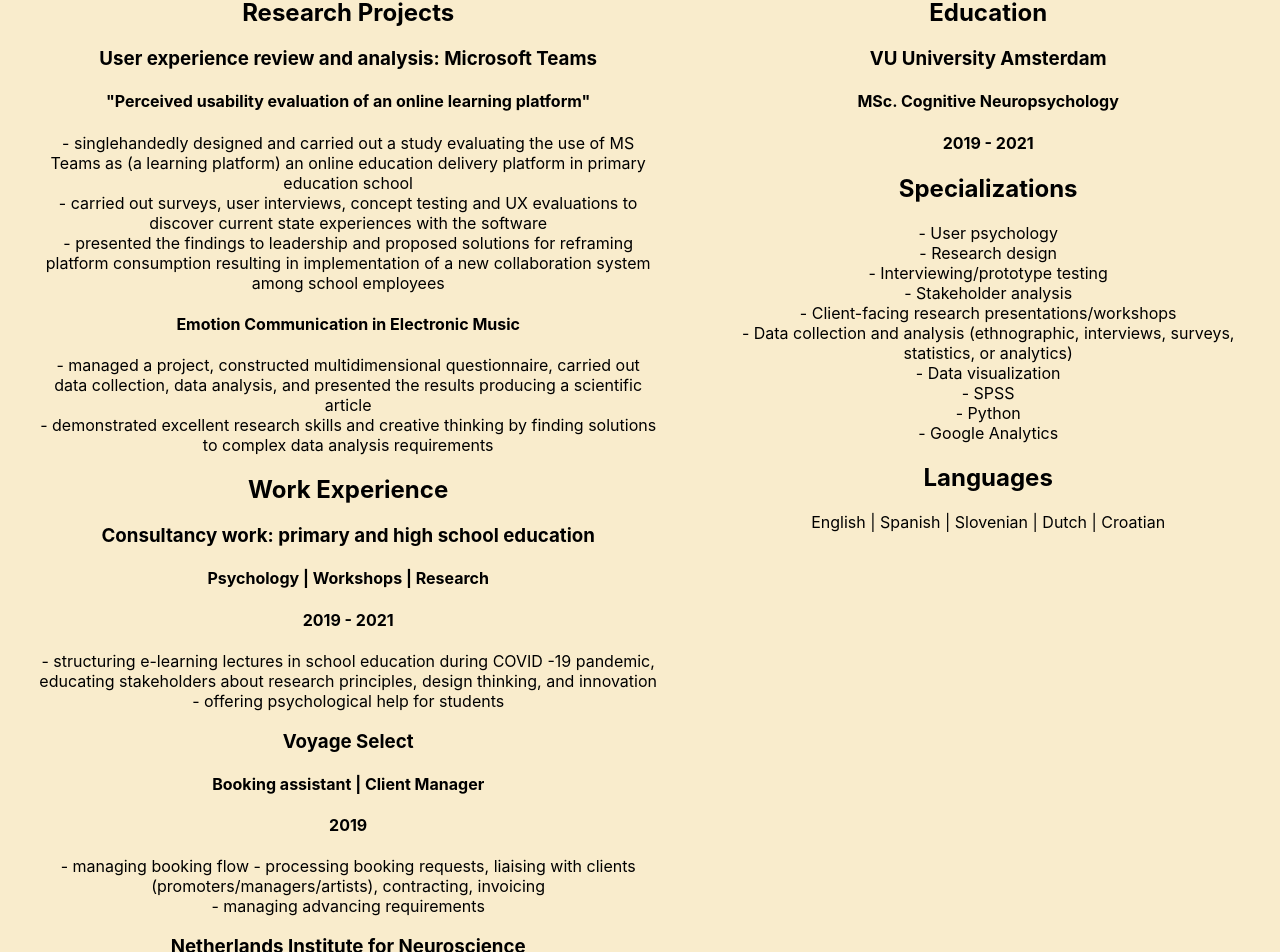
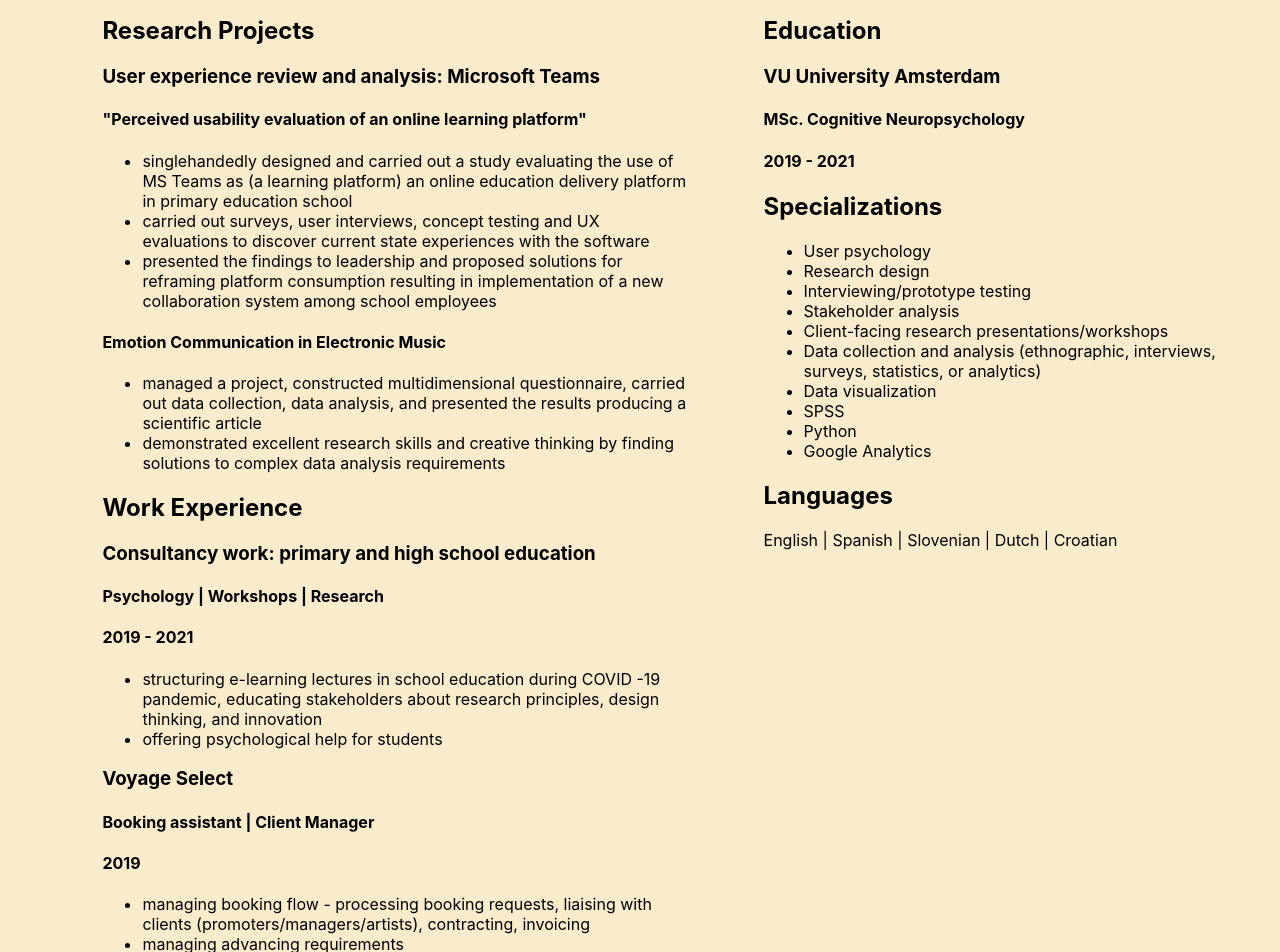
Before and after one commit to simonesquad/lucy-fi, a React (Create React App) app in the folder main/: page /cv in a window 1280 px wide. Shown: the part 455-1407 px from the top of the page. Built offline with nearby package versions, Linux system fonts and the light colour scheme.

Commit message:
cv format updated

```diff
--- a/main/src/components/CV.js
+++ b/main/src/components/CV.js
@@ -17,7 +17,7 @@ function CV() {
             />
             <div className="goals">
                     <h2>Professional Goals</h2>
-                    <h3>Dynamic Neuropsychology graduate, with excellent cultural sensitivity and communication skills. Confidently seeking further skill development in User Experience Research. Adept at working both as a cross-functional team member and individual contributor.</h3>
+                    <h4>Dynamic Neuropsychology graduate, with excellent cultural sensitivity and communication skills. Confidently seeking further skill development in User Experience Research. Adept at working both as a cross-functional team member and individual contributor.</h4>
                 </div>
             <div className="all-text">
             <div className="all-text-left">
@@ -25,38 +25,39 @@ function CV() {
                     <h2>Research Projects</h2>
                     <h3>User experience review and analysis: Microsoft Teams</h3>
                     <h4>"Perceived usability evaluation of an online learning platform"</h4>
-                    <p>
-                    - singlehandedly designed and carried out a study evaluating the use of MS Teams as (a learning platform) an online education delivery platform in primary education school<br></br>
-                    - carried out surveys, user interviews, concept testing and UX evaluations to discover current state experiences with the software<br></br>
-                    - presented the findings to leadership and proposed solutions for reframing platform consumption resulting in implementation of a new collaboration system among school employees</p>
+                    <ul>
+                    <li>singlehandedly designed and carried out a study evaluating the use of MS Teams as (a learning platform) an online education delivery platform in primary education school</li>
+                    <li>carried out surveys, user interviews, concept testing and UX evaluations to discover current state experiences with the software</li>
+                    <li>presented the findings to leadership and proposed solutions for reframing platform consumption resulting in implementation of a new collaboration system among school employees</li>
+                    </ul>
                     <h4>Emotion Communication in Electronic Music</h4>
-                    <p>
-                    - managed a project, constructed multidimensional questionnaire, carried out data collection, data analysis, and presented the results producing a scientific article<br></br>
-                    - demonstrated excellent research skills and creative thinking by finding solutions to complex data analysis requirements
-                    </p>
+                    <ul>
+                    <li>managed a project, constructed multidimensional questionnaire, carried out data collection, data analysis, and presented the results producing a scientific article</li>
+                    <li>demonstrated excellent research skills and creative thinking by finding solutions to complex data analysis requirements</li>
+                    </ul>
                 </div>
                 <div className="work-experience">
                     <h2>Work Experience</h2>
                     <h3>Consultancy work: primary and high school education</h3>
                     <h4>Psychology | Workshops | Research</h4>
                     <h4>2019 - 2021</h4>
-                    <p>
-                    - structuring e-learning lectures in school education during COVID -19 pandemic, educating stakeholders about research principles, design thinking, and innovation<br></br>
-                    - offering psychological help for students
-                    </p>
+                    <ul>
+                    <li>structuring e-learning lectures in school education during COVID -19 pandemic, educating stakeholders about research principles, design thinking, and innovation</li>
+                    <li>offering psychological help for students</li>
+                    </ul>
                     <h3>Voyage Select</h3>
                     <h4>Booking assistant | Client Manager</h4>
                     <h4>2019</h4>
-                    <p>
-                    - managing booking flow - processing booking requests, liaising with clients (promoters/managers/artists), contracting, invoicing<br></br>
-                    - managing advancing requirements
-                    </p>
+                    <ul>
+                    <li>managing booking flow - processing booking requests, liaising with clients (promoters/managers/artists), contracting, invoicing</li>
+                    <li>managing advancing requirements</li>
+                    </ul>
                     <h3>Netherlands Institute for Neuroscience</h3>
                     <h4>Research</h4>
                     <h4>2018</h4>
-                    <p>
-                    - generated and worked on various research projects developed using refined research methodologies and advanced statistics (eye tracking studies, contextual inquiry, heuristic evaluation etc.)
-                    </p>
+                    <ul>
+                    <li>generated and worked on various research projects developed using refined research methodologies and advanced statistics (eye tracking studies, contextual inquiry, heuristic evaluation etc.)</li>
+                    </ul>
                 </div>
                 </div>
 
@@ -69,18 +70,18 @@ function CV() {
                     </div>
                     <div className="specializations">
                         <h2>Specializations</h2>
-                        <p>
-                        - User psychology<br></br>
-                        - Research design<br></br>
-                        - Interviewing/prototype testing<br></br>
-                        - Stakeholder analysis<br></br>
-                        - Client-facing research presentations/workshops<br></br>
-                        - Data collection and analysis (ethnographic, interviews, surveys, statistics, or analytics)<br></br>
-                        - Data visualization<br></br>
-                        - SPSS<br></br>
-                        - Python<br></br>
-                        - Google Analytics<br></br>
-                        </p>
+                        <ul>
+                        <li>User psychology</li>
+                        <li>Research design</li>
+                        <li>Interviewing/prototype testing</li>
+                        <li>Stakeholder analysis</li>
+                        <li>Client-facing research presentations/workshops</li>
+                        <li>Data collection and analysis (ethnographic, interviews, surveys, statistics, or analytics)</li>
+                        <li>Data visualization</li>
+                        <li>SPSS</li>
+                        <li>Python</li>
+                        <li>Google Analytics</li>
+                        </ul>
                     </div>
                     <div className="languages">
                         <h2>Languages</h2>
--- a/main/src/styles/CV.css
+++ b/main/src/styles/CV.css
@@ -1,14 +1,23 @@
 .cv-container{
-    height: 200vh;
+    height: 220vh;
     width: 100vw;
     background-color: #F9ECCC;
 }
+.goals{
+    width: 70vw;
+    margin-left: 15%;
+}
 .all-text{
     display: flex;
+    text-align: left;
+}
+.all-text>p{
+    justify-content: left;
 }
 .all-text-left{
     width: 55vw;
     padding: 3% 3%;
+    margin-left: 5%;
 }
 .all-text-right{
     width: 45vw;
```
